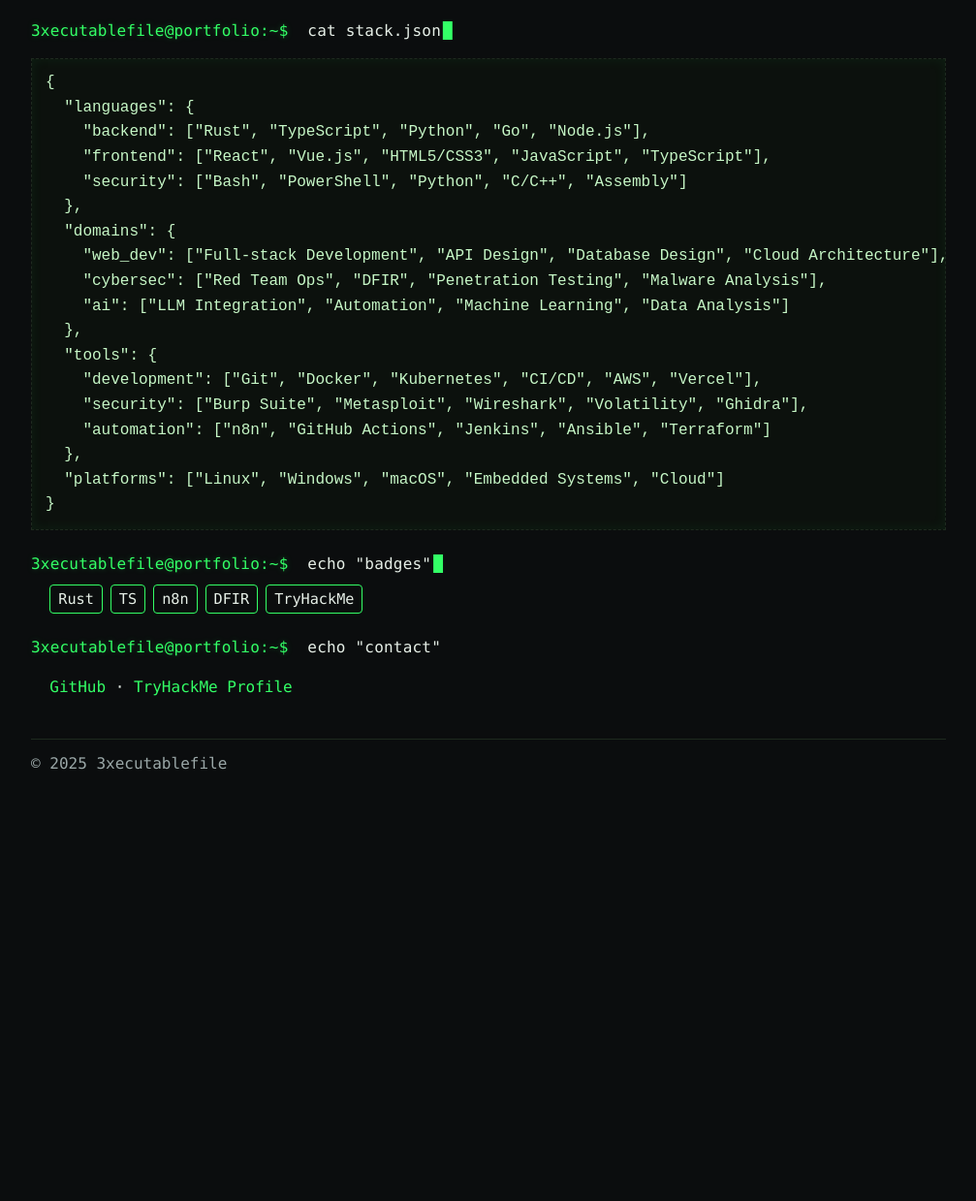
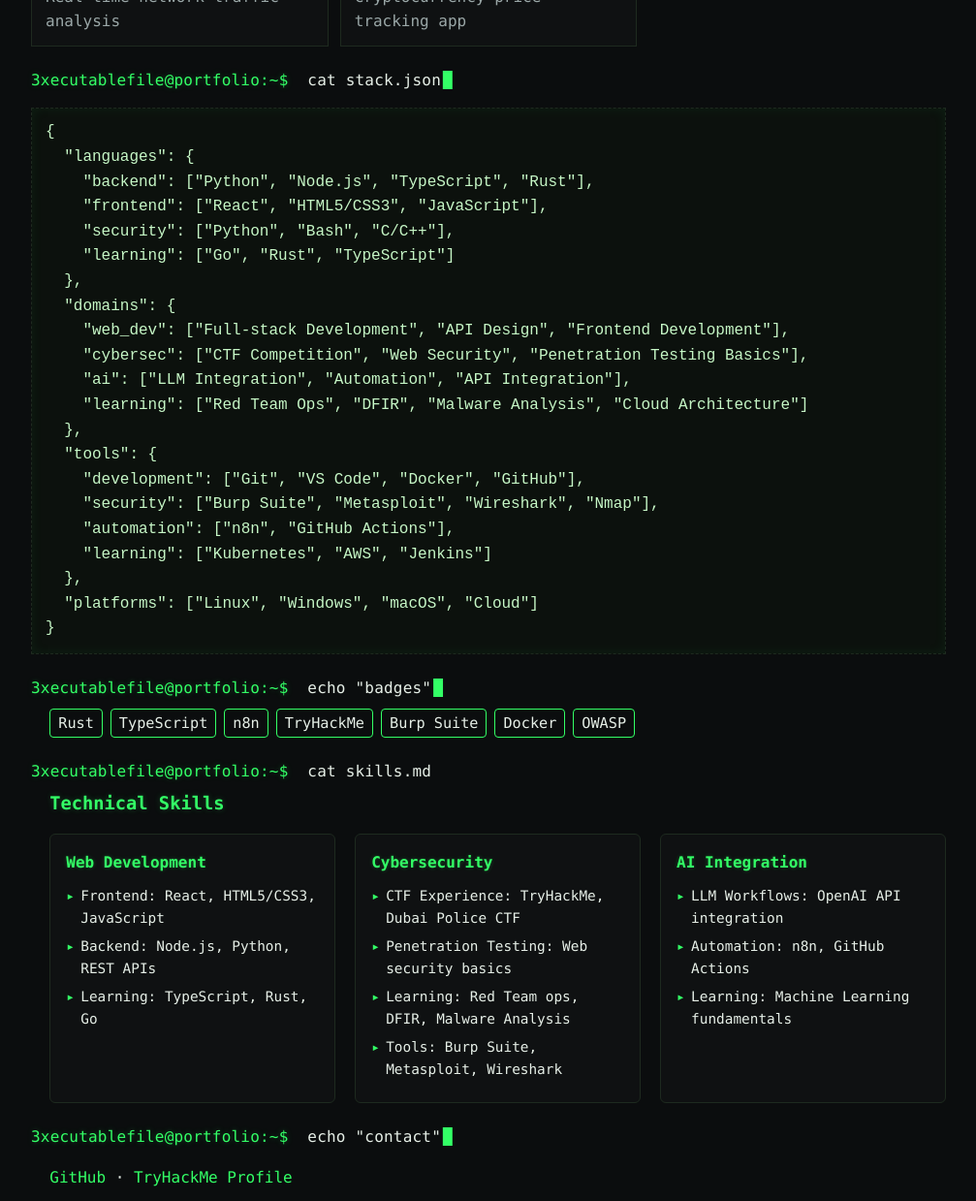
Before and after one commit to 3xecutablefile/3xecutablefile.github.io, a plain HTML site: page index.html in a window 1280 px wide. Shown: the part 1001-2240 px from the top of the page at 97% size, without its empty margins (136-1143 px from the left). Before the commit the page ends 1850 px from the top, so only its background shows below. Drawn offline with Linux system fonts and the light colour scheme.

Commit message:
Enhance portfolio with expanded skills and tech stack

```diff
--- a/assets/styles.css
+++ b/assets/styles.css
@@ -218,3 +218,59 @@ body::after {
   transform: none;
   filter: none;
 }
+
+.skills-grid {
+  display: grid;
+  grid-template-columns: repeat(auto-fit, minmax(280px, 1fr));
+  gap: 20px;
+  margin-top: 12px;
+}
+
+.skill-category {
+  background: var(--bg-2);
+  border: 1px solid var(--border);
+  padding: 16px;
+  border-radius: 6px;
+  transition: border-color 160ms ease, box-shadow 160ms ease;
+}
+
+.skill-category:hover {
+  border-color: var(--green);
+  box-shadow: 0 0 0 1px var(--green), 0 0 12px var(--glow);
+}
+
+.skill-category h4 {
+  color: var(--green);
+  margin: 0 0 10px 0;
+  font-weight: 700;
+  text-shadow: 0 0 4px var(--glow);
+}
+
+.skill-category ul {
+  list-style: none;
+  padding: 0;
+  margin: 0;
+}
+
+.skill-category li {
+  color: var(--fg);
+  margin-bottom: 6px;
+  position: relative;
+  padding-left: 15px;
+  font-size: 0.9rem;
+}
+
+.skill-category li::before {
+  content: "▸";
+  position: absolute;
+  left: 0;
+  color: var(--green);
+  font-weight: bold;
+}
+
+.block h3 {
+  color: var(--green);
+  margin: 0 0 16px 0;
+  font-weight: 700;
+  text-shadow: 0 0 6px var(--glow);
+}
--- a/index.html
+++ b/index.html
@@ -47,9 +47,11 @@
           <ul class="notes">
             <li>Third Place — Code Battle 2025 UAE Inter-School Hackathon</li>
             <li>Finalist — Dubai Police CTF-AE</li>
-            <li>Web Development — React, Node.js, TypeScript, Rust</li>
-            <li>Cybersecurity — Red Team ops, DFIR, penetration testing</li>
-            <li>AI Integration — LLM workflows, automation pipelines</li>
+            <li>Web Development — React, Node.js, TypeScript, Rust, Next.js</li>
+            <li>Cybersecurity — Red Team ops, DFIR, penetration testing, reverse engineering</li>
+            <li>AI Integration — LLM workflows, automation pipelines, ML models</li>
+            <li>Systems Programming — Kernel development, embedded systems, low-level exploits</li>
+            <li>Cloud Architecture — AWS, Docker, Kubernetes, serverless computing</li>
           </ul>
         </div>
       </section>
@@ -89,6 +91,7 @@
             <div class="card-title">CryptoTracker</div>
             <div class="card-sub">Cryptocurrency price tracking app</div>
           </a>
+
         </div>
       </section>
 
@@ -96,32 +99,75 @@
         <div class="line"><span class="ps1">3xecutablefile@portfolio:~$</span> cat stack.json</div>
         <pre class="code revealable"><code>{
   "languages": {
-    "backend": ["Rust", "TypeScript", "Python", "Go", "Node.js"],
-    "frontend": ["React", "Vue.js", "HTML5/CSS3", "JavaScript", "TypeScript"],
-    "security": ["Bash", "PowerShell", "Python", "C/C++", "Assembly"]
+    "backend": ["Python", "Node.js", "TypeScript", "Rust"],
+    "frontend": ["React", "HTML5/CSS3", "JavaScript"],
+    "security": ["Python", "Bash", "C/C++"],
+    "learning": ["Go", "Rust", "TypeScript"]
   },
   "domains": {
-    "web_dev": ["Full-stack Development", "API Design", "Database Design", "Cloud Architecture"],
-    "cybersec": ["Red Team Ops", "DFIR", "Penetration Testing", "Malware Analysis"],
-    "ai": ["LLM Integration", "Automation", "Machine Learning", "Data Analysis"]
+    "web_dev": ["Full-stack Development", "API Design", "Frontend Development"],
+    "cybersec": ["CTF Competition", "Web Security", "Penetration Testing Basics"],
+    "ai": ["LLM Integration", "Automation", "API Integration"],
+    "learning": ["Red Team Ops", "DFIR", "Malware Analysis", "Cloud Architecture"]
   },
   "tools": {
-    "development": ["Git", "Docker", "Kubernetes", "CI/CD", "AWS", "Vercel"],
-    "security": ["Burp Suite", "Metasploit", "Wireshark", "Volatility", "Ghidra"],
-    "automation": ["n8n", "GitHub Actions", "Jenkins", "Ansible", "Terraform"]
+    "development": ["Git", "VS Code", "Docker", "GitHub"],
+    "security": ["Burp Suite", "Metasploit", "Wireshark", "Nmap"],
+    "automation": ["n8n", "GitHub Actions"],
+    "learning": ["Kubernetes", "AWS", "Jenkins"]
   },
-  "platforms": ["Linux", "Windows", "macOS", "Embedded Systems", "Cloud"]
+  "platforms": ["Linux", "Windows", "macOS", "Cloud"]
 }</code></pre>
 
         <div class="line"><span class="ps1">3xecutablefile@portfolio:~$</span> echo "badges"</div>
         <div class="badges revealable">
           <a class="badge link" href="https://www.rust-lang.org/" target="_blank" rel="noopener noreferrer">Rust</a>
-          <a class="badge link" href="https://www.typescriptlang.org/" target="_blank" rel="noopener noreferrer">TS</a>
+          <a class="badge link" href="https://www.typescriptlang.org/" target="_blank" rel="noopener noreferrer">TypeScript</a>
           <a class="badge link" href="https://n8n.io/" target="_blank" rel="noopener noreferrer">n8n</a>
-          <a class="badge link" href="https://www.sans.org/dfir/" target="_blank" rel="noopener noreferrer">DFIR</a>
           <a class="badge link" href="https://tryhackme.com/p/Mrrobottt" target="_blank" rel="noopener noreferrer">TryHackMe</a>
+          <a class="badge link" href="https://www.portswigger.net/" target="_blank" rel="noopener noreferrer">Burp Suite</a>
+          <a class="badge link" href="https://www.docker.com/" target="_blank" rel="noopener noreferrer">Docker</a>
+          <a class="badge link" href="https://www.owasp.org/" target="_blank" rel="noopener noreferrer">OWASP</a>
         </div>
       </section>
+
+      <section aria-label="skills">
+        <div class="line"><span class="ps1">3xecutablefile@portfolio:~$</span> cat skills.md</div>
+        <div class="block revealable">
+          <h3>Technical Skills</h3>
+          <div class="skills-grid">
+            <div class="skill-category">
+              <h4>Web Development</h4>
+              <ul>
+                <li>Frontend: React, HTML5/CSS3, JavaScript</li>
+                <li>Backend: Node.js, Python, REST APIs</li>
+                <li>Learning: TypeScript, Rust, Go</li>
+              </ul>
+            </div>
+            <div class="skill-category">
+              <h4>Cybersecurity</h4>
+              <ul>
+                <li>CTF Experience: TryHackMe, Dubai Police CTF</li>
+                <li>Penetration Testing: Web security basics</li>
+                <li>Learning: Red Team ops, DFIR, Malware Analysis</li>
+                <li>Tools: Burp Suite, Metasploit, Wireshark</li>
+              </ul>
+            </div>
+            <div class="skill-category">
+              <h4>AI Integration</h4>
+              <ul>
+                <li>LLM Workflows: OpenAI API integration</li>
+                <li>Automation: n8n, GitHub Actions</li>
+                <li>Learning: Machine Learning fundamentals</li>
+              </ul>
+            </div>
+          </div>
+        </div>
+
+
+      </section>
+
+
 
       <section aria-label="contact">
         <div class="line"><span class="ps1">3xecutablefile@portfolio:~$</span> echo "contact"</div>
```
